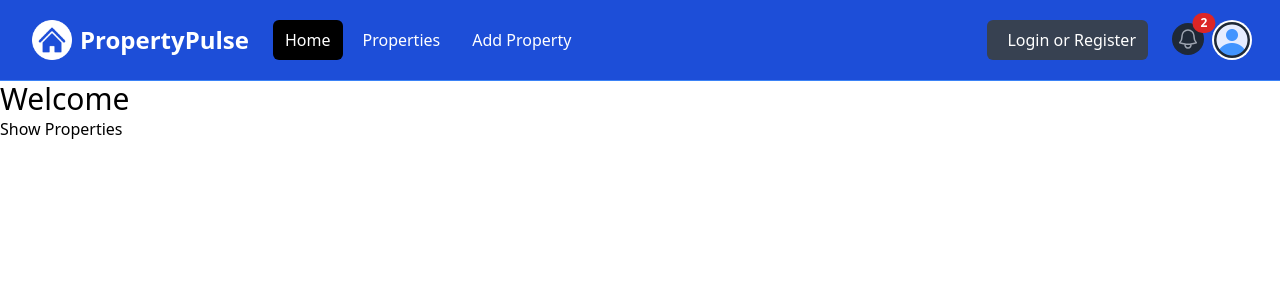
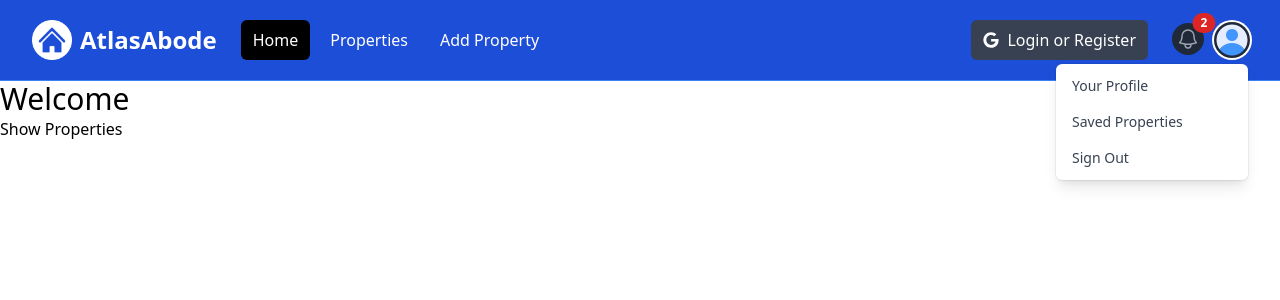
Before and after one commit to TaylorDJones11/AbodeAtlas, a Next.js app: page / in a window 1280 px wide. Both pictures are taken after a click on the button "Open user menu". Shown: the top 300 px of the page. Built offline with nearby package versions, Linux system fonts and the light colour scheme.

Commit message:
adding react icons / Navbar links & dropdowns

```diff
--- a/components/Navbar.jsx
+++ b/components/Navbar.jsx
@@ -1,8 +1,16 @@
+'use client';
+
+import { useState } from 'react';
 import Image from 'next/image';
+import Link from 'next/link';
 import logo from '@/assets/images/logo-white.png';
 import profileDefault from '@/assets/images/profile.png';
+import { FaGoogle, faGoogle } from 'react-icons/fa';
 
 const Navbar = () => {
+  const [isMobileMenuOpen, setIsMobileMenuOpen] = useState(false);
+  const [isProfileMobileMenuOpen, setIsProfileMobileMenuOpen] = useState(false);
+
   return (
     <nav className='bg-blue-700 border-b border-blue-500'>
       <div className='mx-auto max-w-7xl px-2 sm:px-6 lg:px-8'>
@@ -15,6 +23,7 @@
               className='relative inline-flex items-center justify-center rounded-md p-2 text-gray-400 hover:bg-gray-700 hover:text-white focus:outline-none focus:ring-2 focus:ring-inset focus:ring-white'
               aria-controls='mobile-menu'
               aria-expanded='false'
+              onClick={() => setIsMobileMenuOpen((prev) => !prev)}
             >
               <span className='absolute -inset-0.5'></span>
               <span className='sr-only'>Open main menu</span>
@@ -37,34 +46,34 @@
 
           <div className='flex flex-1 items-center justify-center md:items-stretch md:justify-start'>
             {/* <!-- Logo --> */}
-            <a className='flex flex-shrink-0 items-center' href='/index.html'>
+            <Link className='flex flex-shrink-0 items-center' href='/'>
               <Image className='h-10 w-auto' src={logo} alt='PropertyPulse' />
 
               <span className='hidden md:block text-white text-2xl font-bold ml-2'>
-                PropertyPulse
+                AtlasAbode
               </span>
-            </a>
+            </Link>
             {/* <!-- Desktop Menu Hidden below md screens --> */}
             <div className='hidden md:ml-6 md:block'>
               <div className='flex space-x-2'>
-                <a
-                  href='/index.html'
+                <Link
+                  href='/'
                   className='text-white bg-black hover:bg-gray-900 hover:text-white rounded-md px-3 py-2'
                 >
                   Home
-                </a>
-                <a
-                  href='/properties.html'
+                </Link>
+                <Link
+                  href='/properties'
                   className='text-white hover:bg-gray-900 hover:text-white rounded-md px-3 py-2'
                 >
                   Properties
-                </a>
-                <a
-                  href='/add-property.html'
+                </Link>
+                <Link
+                  href='/properties/add'
                   className='text-white hover:bg-gray-900 hover:text-white rounded-md px-3 py-2'
                 >
                   Add Property
-                </a>
+                </Link>
               </div>
             </div>
           </div>
@@ -73,7 +82,7 @@
           <div className='hidden md:block md:ml-6'>
             <div className='flex items-center'>
               <button className='flex items-center text-white bg-gray-700 hover:bg-gray-900 hover:text-white rounded-md px-3 py-2'>
-                <i className='fa-brands fa-google text-white mr-2'></i>
+                <FaGoogle className='text-white mr-2' />
                 <span>Login or Register</span>
               </button>
             </div>
@@ -81,7 +90,7 @@
 
           {/* <!-- Right Side Menu (Logged In) --> */}
           <div className='absolute inset-y-0 right-0 flex items-center pr-2 md:static md:inset-auto md:ml-6 md:pr-0'>
-            <a href='messages.html' className='relative group'>
+            <Link href='/messages' className='relative group'>
               <button
                 type='button'
                 className='relative rounded-full bg-gray-800 p-1 text-gray-400 hover:text-white focus:outline-none focus:ring-2 focus:ring-white focus:ring-offset-2 focus:ring-offset-gray-800'
@@ -107,7 +116,7 @@
                 2
                 {/* <!-- Replace with the actual number of notifications --> */}
               </span>
-            </a>
+            </Link>
             {/* <!-- Profile dropdown button --> */}
             <div className='relative ml-3'>
               <div>
@@ -117,6 +126,7 @@
                   id='user-menu-button'
                   aria-expanded='false'
                   aria-haspopup='true'
+                  onClick={() => setIsProfileMobileMenuOpen((prev) => !prev)}
                 >
                   <span className='absolute -inset-1.5'></span>
                   <span className='sr-only'>Open user menu</span>
@@ -129,74 +139,77 @@
               </div>
 
               {/* <!-- Profile dropdown --> */}
+              {isProfileMobileMenuOpen && (
                 <div
                   id='user-menu'
-                className='hidden absolute right-0 z-10 mt-2 w-48 origin-top-right rounded-md bg-white py-1 shadow-lg ring-1 ring-black ring-opacity-5 focus:outline-none'
+                  className=' absolute right-0 z-10 mt-2 w-48 origin-top-right rounded-md bg-white py-1 shadow-lg ring-1 ring-black ring-opacity-5 focus:outline-none'
                   role='menu'
                   aria-orientation='vertical'
                   aria-labelledby='user-menu-button'
                   tabIndex='-1'
                 >
-                <a
-                  href='/profile.html'
+                  <Link
+                    href='/profile'
                     className='block px-4 py-2 text-sm text-gray-700'
                     role='menuitem'
                     tabIndex='-1'
                     id='user-menu-item-0'
                   >
                     Your Profile
-                </a>
-                <a
-                  href='saved-properties.html'
+                  </Link>
+                  <Link
+                    href='/properties/saved'
                     className='block px-4 py-2 text-sm text-gray-700'
                     role='menuitem'
                     tabIndex='-1'
                     id='user-menu-item-2'
                   >
                     Saved Properties
-                </a>
-                <a
-                  href='#'
+                  </Link>
+                  <button
                     className='block px-4 py-2 text-sm text-gray-700'
                     role='menuitem'
                     tabIndex='-1'
                     id='user-menu-item-2'
                   >
                     Sign Out
-                </a>
+                  </button>
                 </div>
+              )}
             </div>
           </div>
         </div>
       </div>
 
       {/* <!-- Mobile menu, show/hide based on menu state. --> */}
-      <div className='hidden' id='mobile-menu'>
+      {isMobileMenuOpen && (
+        <div id='mobile-menu'>
           <div className='space-y-1 px-2 pb-3 pt-2'>
-          <a
-            href='/index.html'
+            <Link
+              href='/'
               className='bg-gray-900 text-white block rounded-md px-3 py-2 text-base font-medium'
             >
               Home
-          </a>
-          <a
-            href='/properties.html'
+            </Link>
+            <Link
+              href='/properties'
               className='text-gray-300 hover:bg-gray-700 hover:text-white block rounded-md px-3 py-2 text-base font-medium'
             >
               Properties
-          </a>
-          <a
-            href='/add-property.html'
+            </Link>
+            <Link
+              href='/properties/add'
               className='text-gray-300 hover:bg-gray-700 hover:text-white block rounded-md px-3 py-2 text-base font-medium'
             >
               Add Property
-          </a>
+            </Link>
             <button className='flex items-center text-white bg-gray-700 hover:bg-gray-900 hover:text-white rounded-md px-3 py-2 my-4'>
-            <i className='fa-brands fa-google mr-2'></i>
+              <FaGoogle className='text-white mr-2' />
               <span>Login or Register</span>
             </button>
           </div>
         </div>
+      )}
     </nav>
   );
 };
--- a/package.json
+++ b/package.json
@@ -9,9 +9,10 @@
     "lint": "next lint"
   },
   "dependencies": {
+    "next": "14.2.4",
     "react": "^18",
     "react-dom": "^18",
-    "next": "14.2.4"
+    "react-icons": "^5.2.1"
   },
   "devDependencies": {
     "postcss": "^8",
```
Also changed, not shown: 1 other file (tests, documents, lock files or other folders). Lines whose indentation alone changed are shown as unchanged.
